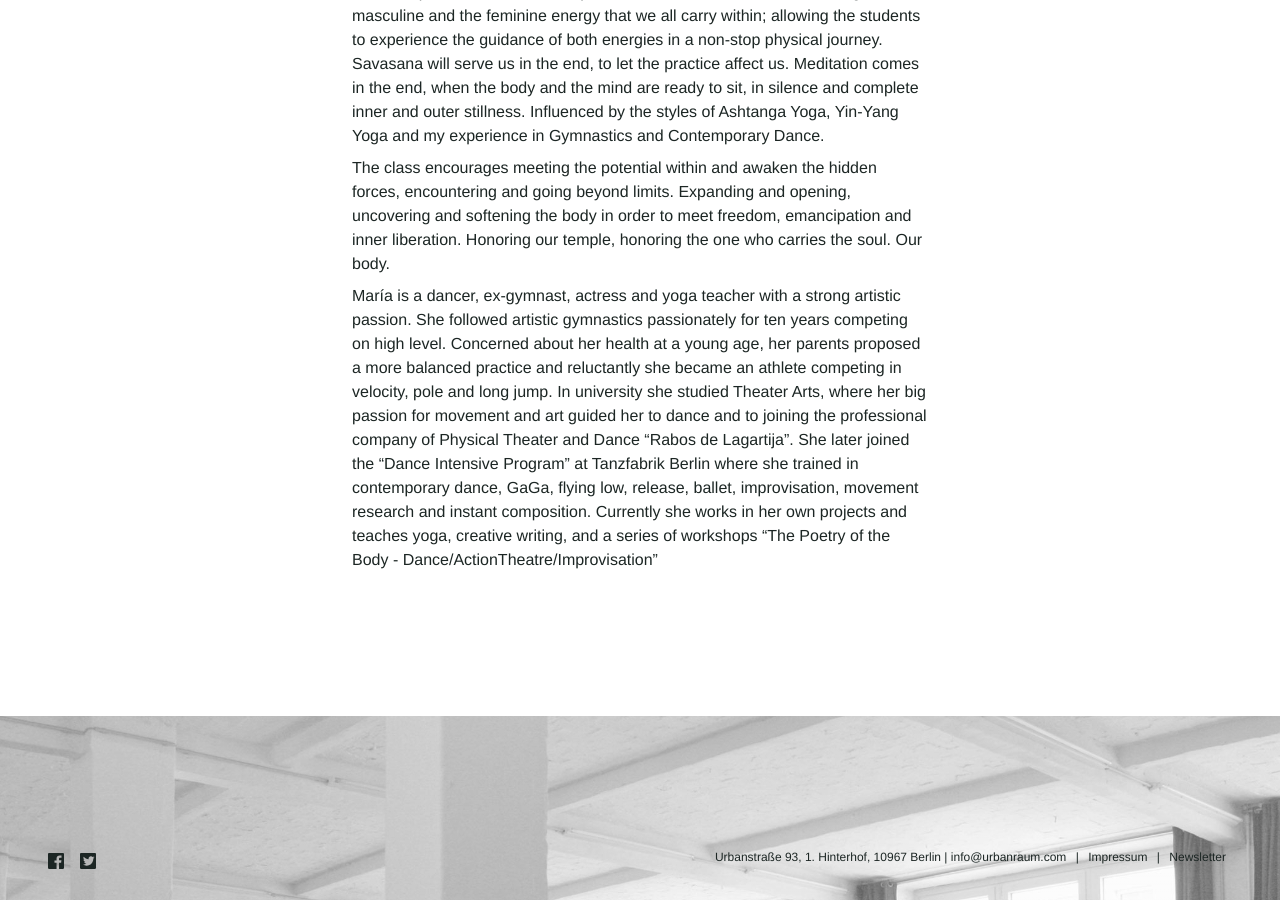
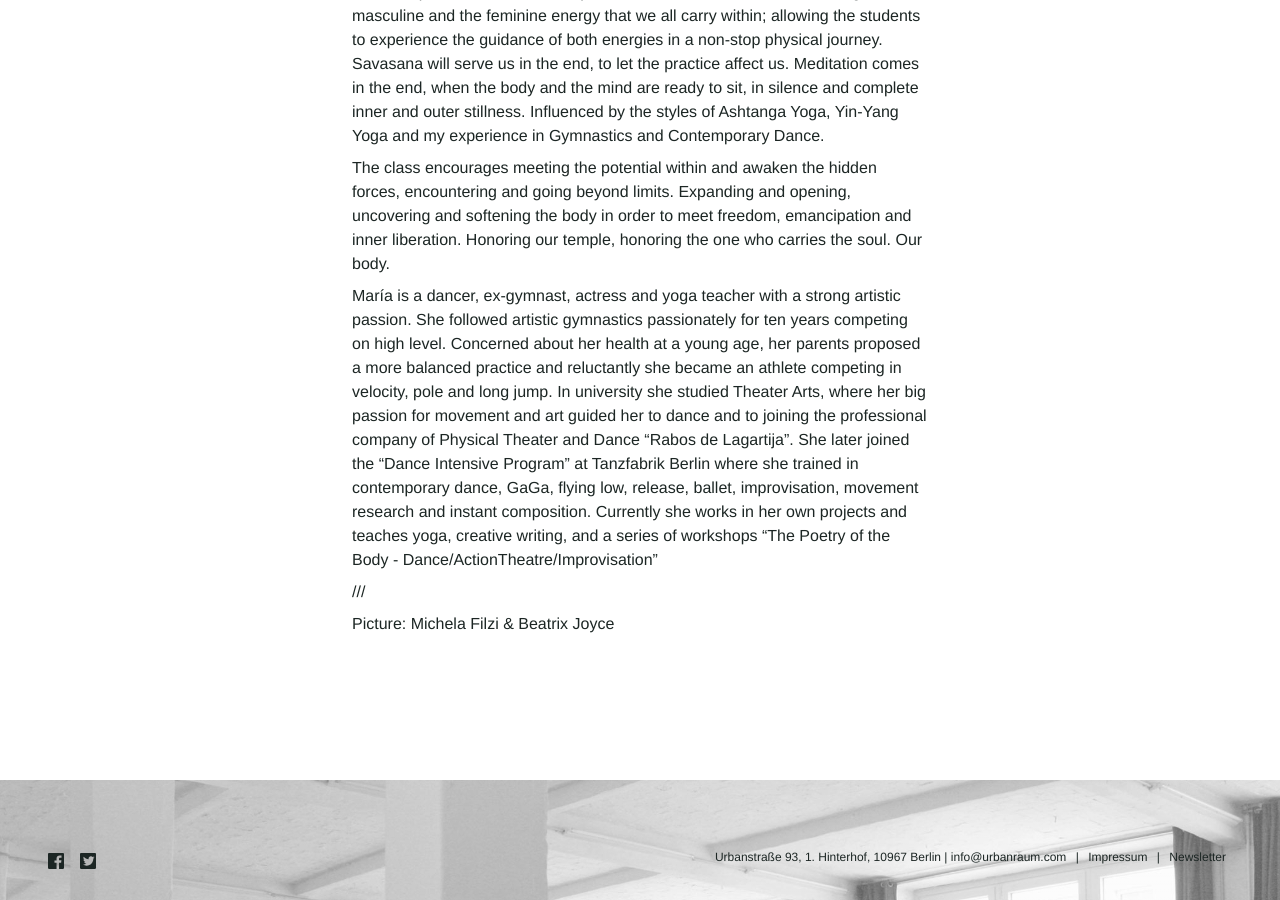
Before and after one commit to Kriesse/urbanraum, a Jekyll site: the page built from _classes/yoga-dance.md, in a window 1280 px wide and 900 px high, scrolled down 1335 px. Built offline with Jekyll 4.4.1, drawn with Linux system fonts in a browser that asks for light colours; nearby versions of some CDN libraries.

Commit message:
Update yoga-dance.md

```diff
--- a/_classes/yoga-dance.md
+++ b/_classes/yoga-dance.md
@@ -62,6 +62,10 @@ description_en: |
 
   María is a dancer, ex-gymnast, actress and yoga teacher with a strong artistic passion. She followed artistic gymnastics passionately for ten years competing on high level. Concerned about her health at a young age, her parents proposed a more balanced practice and reluctantly she became an athlete competing in velocity, pole and long jump. In university she studied Theater Arts, where her big passion for movement and art guided her to dance and to joining the professional company of Physical Theater and Dance “Rabos de Lagartija”. She later joined the “Dance Intensive Program” at Tanzfabrik Berlin where she trained in contemporary dance, GaGa, flying low, release, ballet, improvisation, movement research and instant composition. Currently she works in her own projects and teaches yoga, creative writing, and a series of workshops "The Poetry of the Body - Dance/ActionTheatre/Improvisation"
 
+  ///
+
+  Picture: Michela Filzi & Beatrix Joyce
+
 
 description_de: |
 
```
